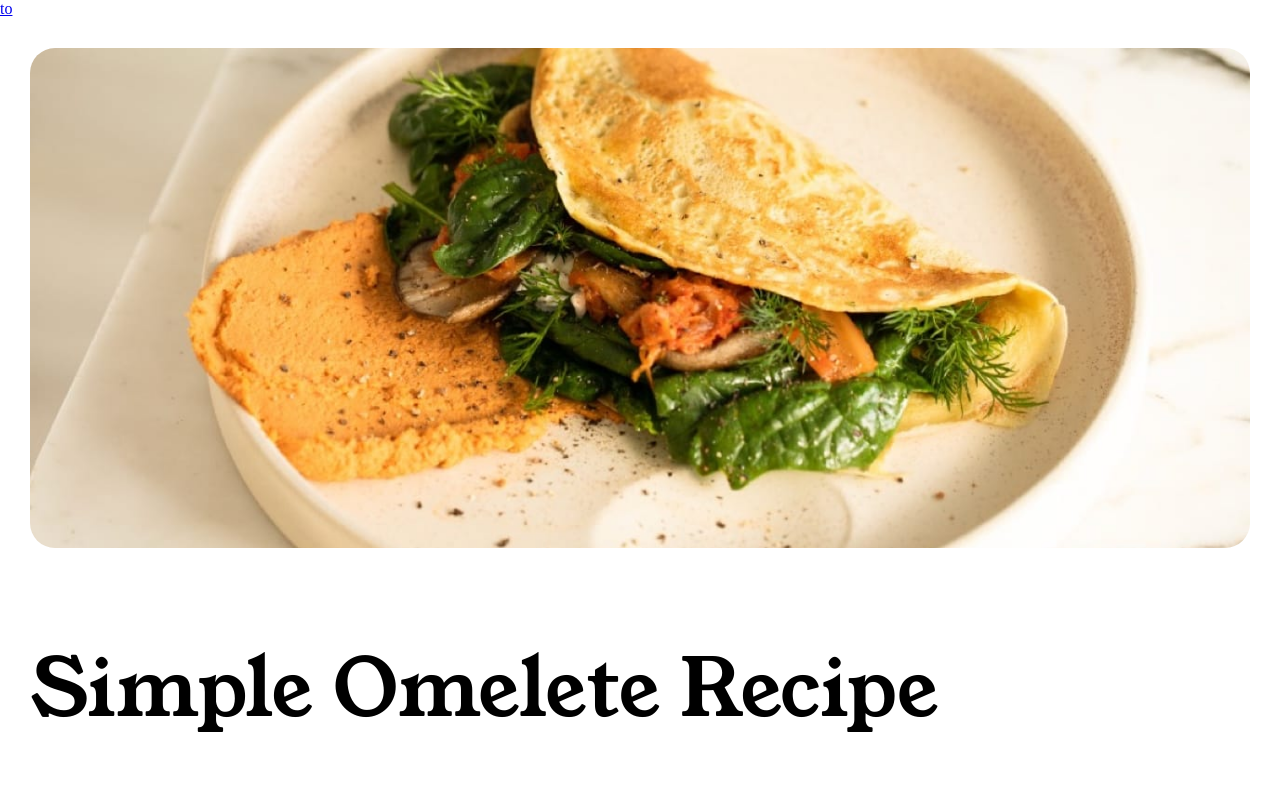
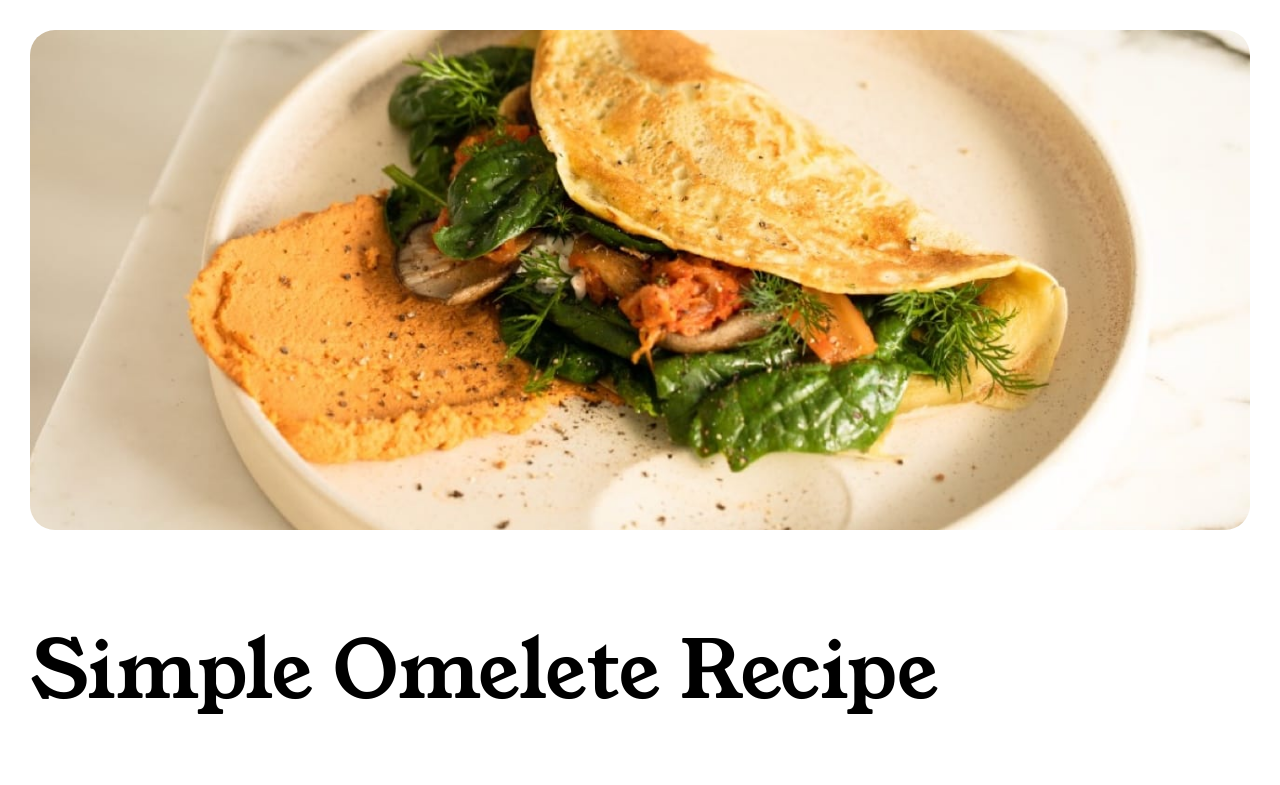
Before and after one commit to ahmedammarsd/Frontend-Mentor-Challenges, a React (Vite) app: page /recipe_page in a window 1280 px wide. Shown: the top 785 px of the page. Built offline with nearby package versions, Linux system fonts and the light colour scheme.

Commit message:
fix navigate2

```diff
--- a/src/App.tsx
+++ b/src/App.tsx
@@ -12,7 +12,7 @@ function App() {
   }, []);
   return (
     <>
-      <Link to={"/recipe_page"}>to</Link>
+      {/* <Link to={"/recipe_page"}>to</Link> */}
       <Routes>
         <Route path="/recipe_page" element={<RecipePage />} />
       </Routes>
```
